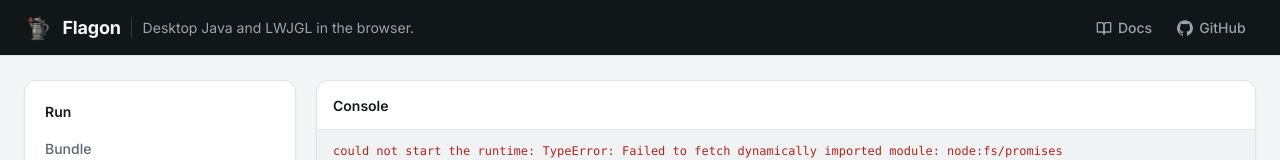
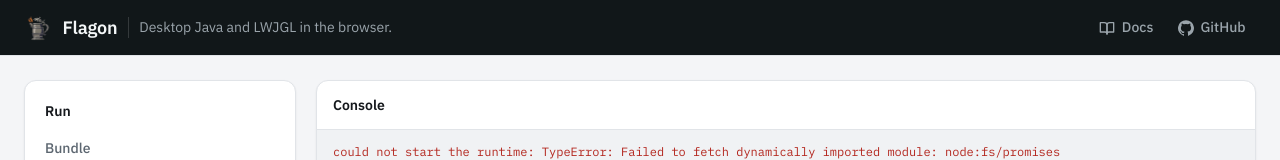
Before and after one commit to KingJayan/flagon, a website built with Vite: page web/index.html in a window 1280 px wide. Shown: the top 160 px of the page. Built offline with nearby package versions, Linux system fonts and the light colour scheme; files whose address does not match are found by name.

Commit message:
use ibm plex
Closes #549.

```diff
--- a/web/package.json
+++ b/web/package.json
@@ -14,7 +14,8 @@
     "test:install": "playwright install chromium"
   },
   "devDependencies": {
-    "@fontsource-variable/inter": "5.2.8",
+    "@fontsource-variable/ibm-plex-sans": "5.3.0",
+    "@fontsource/ibm-plex-mono": "5.3.0",
     "@playwright/test": "^1.49.1",
     "@types/node": "^22.10.5",
     "@types/ws": "^8.18.1",
--- a/web/src/base.css
+++ b/web/src/base.css
@@ -1,4 +1,5 @@
-@import '@fontsource-variable/inter';
+@import '@fontsource-variable/ibm-plex-sans';
+@import '@fontsource/ibm-plex-mono/latin-400.css';
 @import './tokens.css';
 
 * {
--- a/web/src/shell.css
+++ b/web/src/shell.css
@@ -39,7 +39,7 @@ body {
 h1 {
   margin: 0;
   font-size: var(--title);
-  font-weight: 650;
+  font-weight: 600;
   letter-spacing: -0.01em;
 }
 
--- a/web/src/tokens.css
+++ b/web/src/tokens.css
@@ -30,8 +30,8 @@
   --bar-muted: #9aa4ab;
   --stage: #000000;
 
-  --mono: ui-monospace, SFMono-Regular, 'SF Mono', Menlo, Consolas, monospace;
-  --sans: 'Inter Variable', Inter, system-ui, -apple-system, 'Segoe UI', Roboto, sans-serif;
+  --mono: 'IBM Plex Mono', ui-monospace, SFMono-Regular, 'SF Mono', Menlo, Consolas, monospace;
+  --sans: 'IBM Plex Sans Variable', 'IBM Plex Sans', system-ui, -apple-system, 'Segoe UI', Roboto, sans-serif;
   --small: 0.75rem;
   --detail: 0.875rem;
   --body: 1rem;
```
Also changed, not shown: 1 other file.
